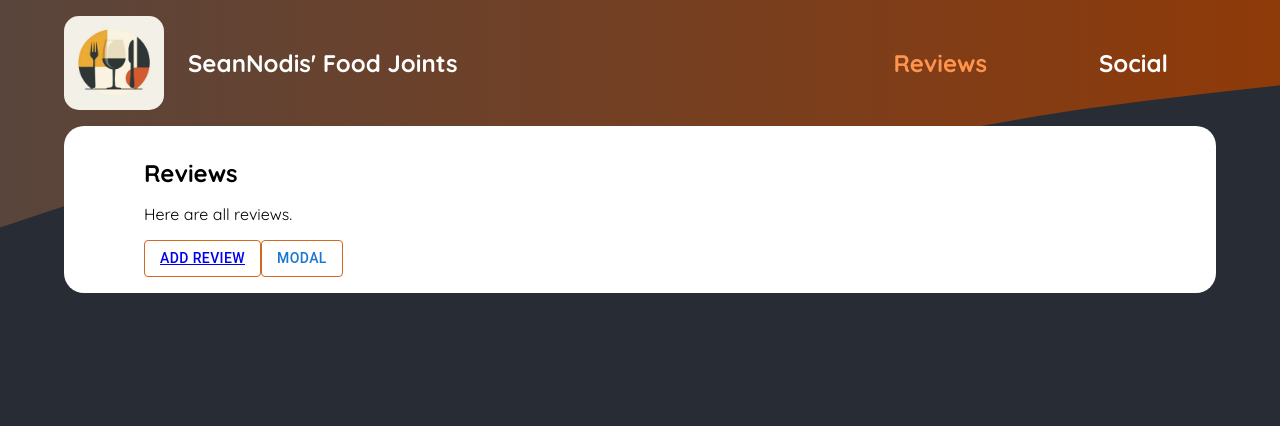
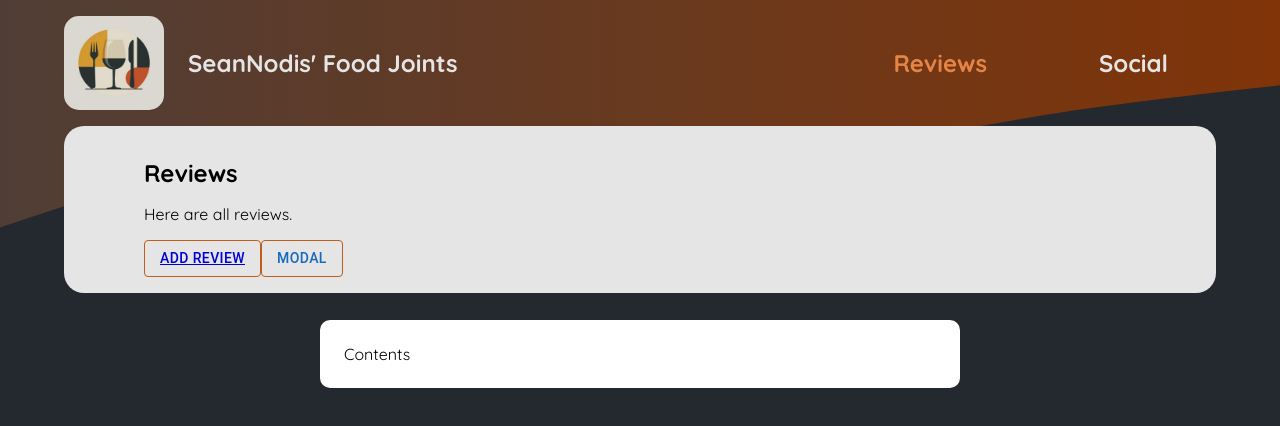
Before and after one commit to sean-xiao-zhao7/nextjs-meals, a Next.js app: page /reviews in a window 1280 px wide. Both pictures are taken after a click on the button "MODAL". Shown: the top 426 px of the page. Built offline with nearby package versions, Linux system fonts and the light colour scheme; no server answers; the database is empty.

Commit message:
Use z-index -1 to hide modal and background initially

```diff
--- a/app/styles/modal/modal.css
+++ b/app/styles/modal/modal.css
@@ -1,19 +1,16 @@
 #modal-background {
-    z-index: 9;
-    position: absolute;
+    position: fixed;
     top: 0;
     left: 0;
     width: 100vw;
     height: 100vh;
-    background-color: black;
-    display: none;
+    background-color: rgba(0, 0, 0, 0.1);
 }
 
 .modal {
-    top: 50%;
+    top: 40%;
     left: 25%;
     right: 25%;
-    z-index: 10;
     position: absolute;
     border-radius: 10px;
     padding: 1.5rem;
@@ -23,23 +20,23 @@
 
 .modal-fade-in {
     animation: modal-fade-in 0.3s ease-out forwards;
+    z-index: 9;
 }
 
 .modal-fade-out {
     animation: modal-fade-out 0.3s ease-out forwards;
+    z-index: -1;
 }
 
 @keyframes modal-fade-in {
     0% {
         transform: translateY(30px);
         opacity: 0;
-        display: none;
     }
 
     100% {
         transform: translateY(0);
         opacity: 1;
-        display: block;
     }
 }
 
--- a/components/modal/Modal.tsx
+++ b/components/modal/Modal.tsx
@@ -22,10 +22,14 @@ export default function Modal({ children }: { children: any }) {
             <div
                 id="modal-background"
                 className={showModal ? "modal-fade-in" : "modal-fade-out"}
+            ></div>
+            <div
+                id="add-review-modal"
+                className={
+                    showModal ? "modal modal-fade-in" : "modal modal-fade-out"
+                }
             >
-                <div id="add-review-modal" className="modal">
-                    {children ? children : "Test"}
-                </div>
+                {children ? children : "Test"}
             </div>
         </>
     );
```
